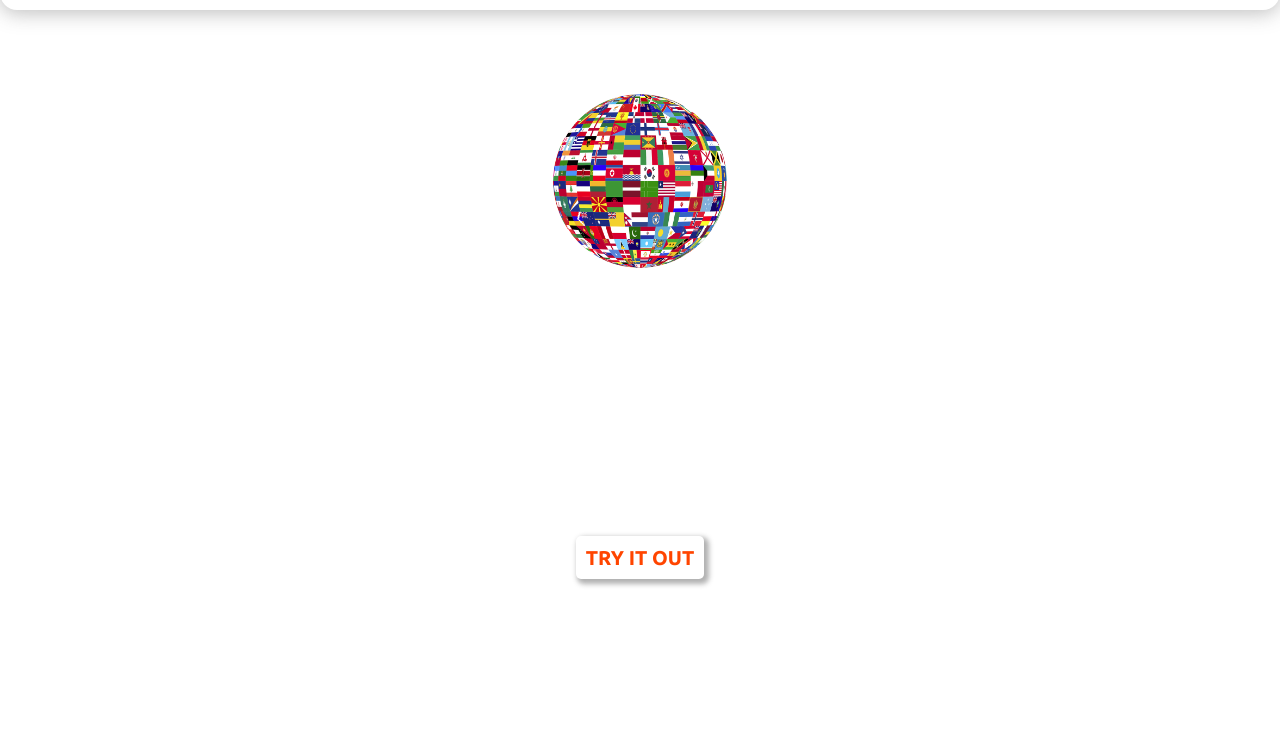
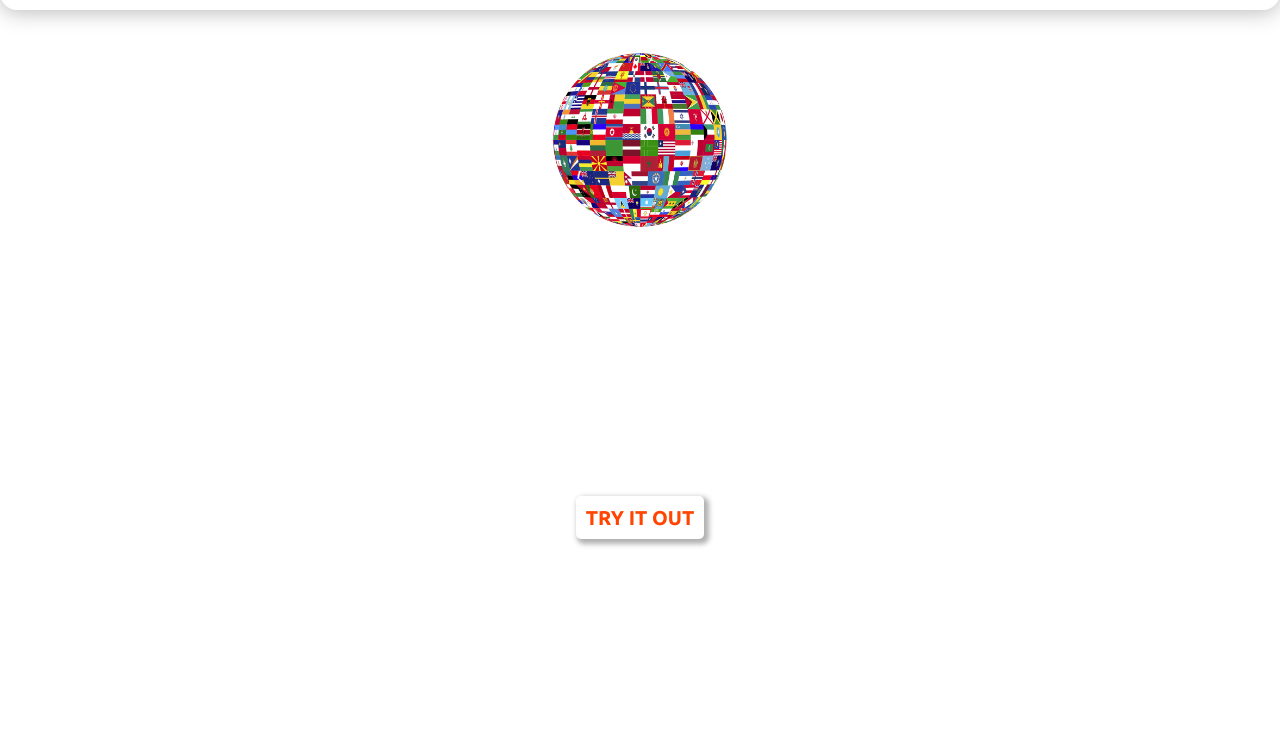
Before and after one commit to tdo95/countries-of-the-world-api, a website: page public/index.html in a window 1280 px wide. Shown: the part 70-800 px from the top of the page. Drawn offline with Linux system fonts and the light colour scheme.

Commit message:
fixed positioning of hero text and image

```diff
--- a/public/css/style.css
+++ b/public/css/style.css
@@ -86,7 +86,7 @@ header a {
      display: flex;
      flex-direction: column;
      align-items: center;
-     justify-content: center;
+     padding-top: 100px;
      height: 100vh;
      background: url(../v960-ning-22.jpg);
      background-size: cover;
```
